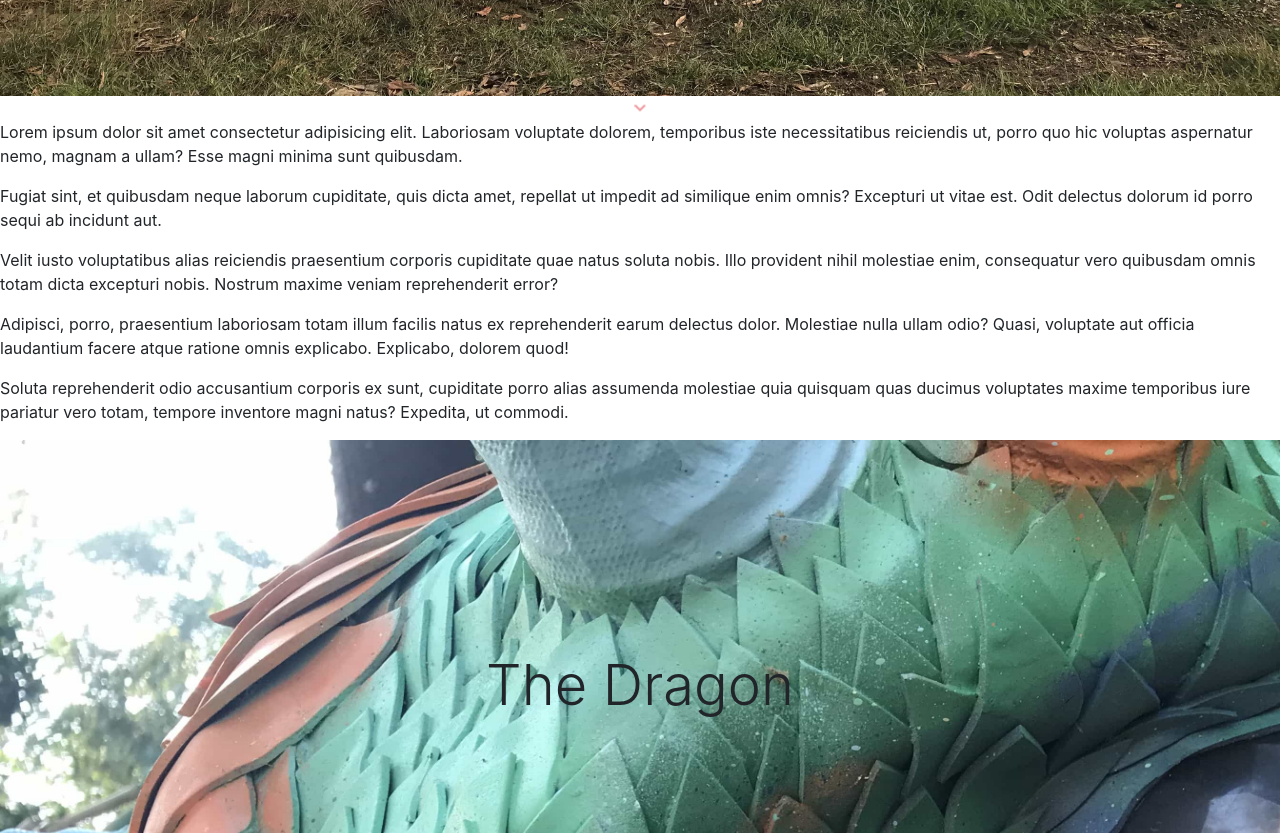
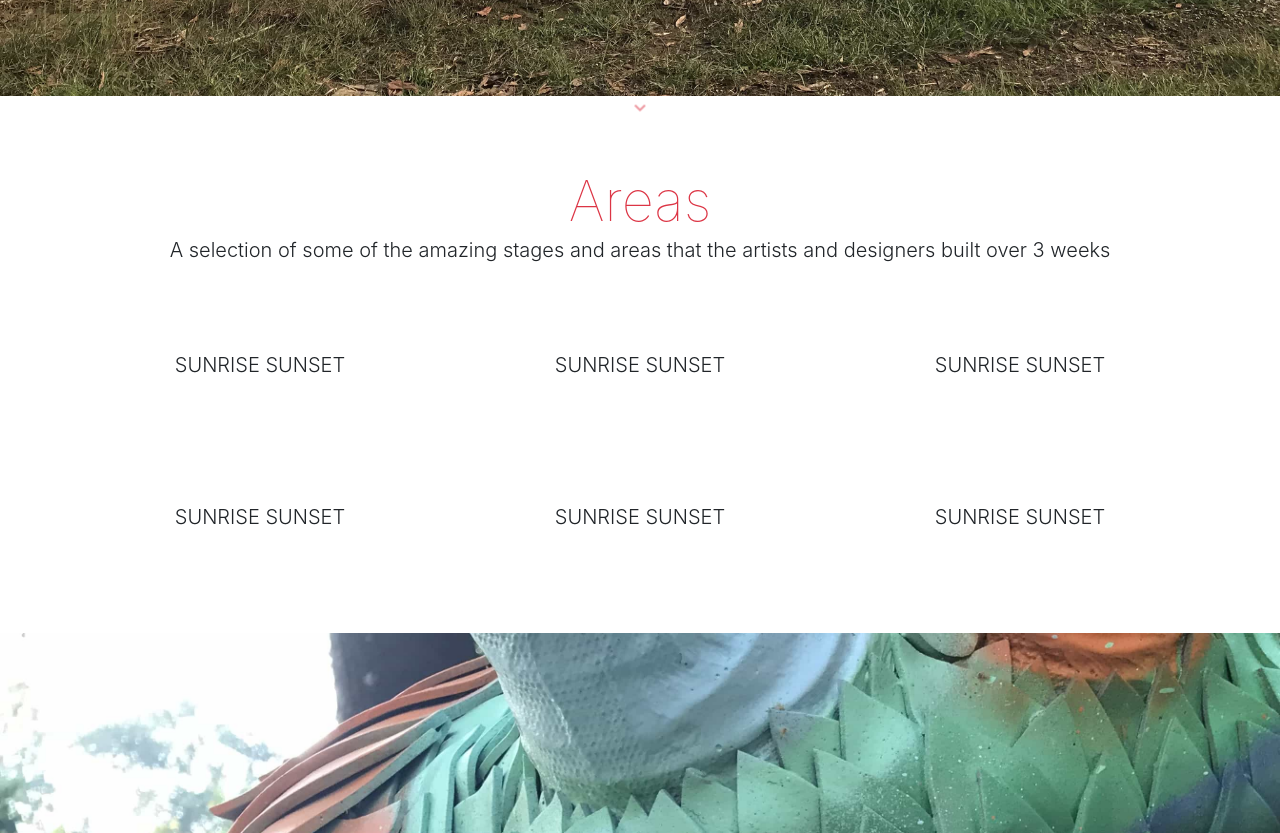
Before and after one commit to andyfoster/quest-gallery, a website with bundled scripts: page build/index.html in a window 1280 px wide. Shown: the part 680-1513 px from the top of the page. Built offline with nearby package versions, Linux system fonts and the light colour scheme.

Commit message:
Layout the areas on the grid

```diff
--- a/build/index.html
+++ b/build/index.html
@@ -67,35 +67,46 @@
       </section>
     </header>
 
-    <p>
-      Lorem ipsum dolor sit amet consectetur adipisicing elit. Laboriosam
-      voluptate dolorem, temporibus iste necessitatibus reiciendis ut, porro quo
-      hic voluptas aspernatur nemo, magnam a ullam? Esse magni minima sunt
-      quibusdam.
-    </p>
-    <p>
-      Fugiat sint, et quibusdam neque laborum cupiditate, quis dicta amet,
-      repellat ut impedit ad similique enim omnis? Excepturi ut vitae est. Odit
-      delectus dolorum id porro sequi ab incidunt aut.
-    </p>
-    <p>
-      Velit iusto voluptatibus alias reiciendis praesentium corporis cupiditate
-      quae natus soluta nobis. Illo provident nihil molestiae enim, consequatur
-      vero quibusdam omnis totam dicta excepturi nobis. Nostrum maxime veniam
-      reprehenderit error?
-    </p>
-    <p>
-      Adipisci, porro, praesentium laboriosam totam illum facilis natus ex
-      reprehenderit earum delectus dolor. Molestiae nulla ullam odio? Quasi,
-      voluptate aut officia laudantium facere atque ratione omnis explicabo.
-      Explicabo, dolorem quod!
-    </p>
-    <p>
-      Soluta reprehenderit odio accusantium corporis ex sunt, cupiditate porro
-      alias assumenda molestiae quia quisquam quas ducimus voluptates maxime
-      temporibus iure pariatur vero totam, tempore inventore magni natus?
-      Expedita, ut commodi.
-    </p>
+    <article id="areas" class="page-section text-center py-5">
+      <header class="container w-100">
+        <h1 class="display-4 text-danger font-weight-lighter mb-0">Areas</h1>
+        <p class="lead">
+          A selection of some of the amazing stages and areas that the artists
+          and designers built over 3 weeks
+        </p>
+      </header>
+
+      <section id="area-group" class="layout-multicolumn container">
+        <div
+          class="row row-cols-1 row-cols-md-3 justify-content-center text-uppercase"
+        >
+          <section class="area mb-5 col">
+            <img class="layout-image" src="" alt="" />
+            <h5 class="pt-5 font-weight-light">Sunrise Sunset</h5>
+          </section>
+          <section class="area mb-5 col">
+            <img class="layout-image" src="" alt="" />
+            <h5 class="pt-5 font-weight-light">Sunrise Sunset</h5>
+          </section>
+          <section class="area mb-5 col">
+            <img class="layout-image" src="" alt="" />
+            <h5 class="pt-5 font-weight-light">Sunrise Sunset</h5>
+          </section>
+          <section class="area mb-5 col">
+            <img class="layout-image" src="" alt="" />
+            <h5 class="pt-5 font-weight-light">Sunrise Sunset</h5>
+          </section>
+          <section class="area mb-5 col">
+            <img class="layout-image" src="" alt="" />
+            <h5 class="pt-5 font-weight-light">Sunrise Sunset</h5>
+          </section>
+          <section class="area mb-5 col">
+            <img class="layout-image" src="" alt="" />
+            <h5 class="pt-5 font-weight-light">Sunrise Sunset</h5>
+          </section>
+        </div>
+      </section>
+    </article>
 
     <section class="photo-large dragon d-flex flex-column flex-fill">
       <h3
```
